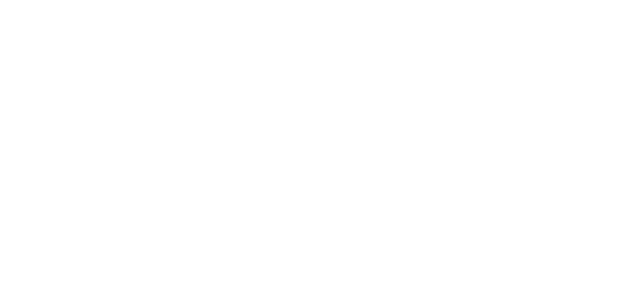
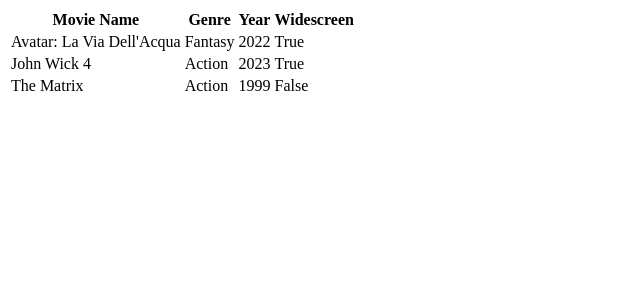
Before and after one commit to VincenzoRuggiero/php-oop-1, a PHP site: page / in a window 1280 px wide. Before the commit the part shown is empty. Shown: the top 300 px of the page, without its empty margins (0-640 px from the left). Run offline with PHP 8.4, Linux system fonts and the light colour scheme.

Commit message:
Print a table with defined classes

```diff
--- a/index.php
+++ b/index.php
@@ -1,3 +1,11 @@
+<?php
+    require_once __DIR__ . '/models/Movie.php';
+
+    $avatar2 = new Movie("Avatar: La Via Dell'Acqua", "Fantasy", 2022);
+    $johnWick4 = new Movie("John Wick 4", "Action", 2023);
+    $matrix = new Movie("The Matrix", "Action", 1999);
+?>
+
 <!DOCTYPE html>
 <html lang="en">
 <head>
@@ -7,6 +15,31 @@
     <title>PHP OOP-1</title>
 </head>
 <body>
-
+    <table>
+        <tr>
+            <th>Movie Name</th>
+            <th>Genre</th>
+            <th>Year</th>
+            <th>Widescreen</th>
+        </tr>
+        <tr>
+            <td><?php echo $avatar2->title  ?></td>
+            <td><?php echo $avatar2->genre  ?></td>
+            <td><?php echo $avatar2->year  ?></td>
+            <td><?php echo $avatar2->printFormat()  ?></td>
+        </tr>
+        <tr>
+            <td><?php echo $johnWick4->title  ?></td>
+            <td><?php echo $johnWick4->genre  ?></td>
+            <td><?php echo $johnWick4->year  ?></td>
+            <td><?php echo $johnWick4->printFormat() ?></td>
+        </tr>
+        <tr>
+            <td><?php echo $matrix->title  ?></td>
+            <td><?php echo $matrix->genre  ?></td>
+            <td><?php echo $matrix->year  ?></td>
+            <td><?php echo $matrix->printFormat() ?></td>
+        </tr>
+    </table>
 </body>
 </html>
--- a/models/Movie.php
+++ b/models/Movie.php
@@ -4,7 +4,7 @@
         public $title;
         public $genre;
         public $year;
-        public $format = "16:9";
+        public $isWidescreen = "True";
 
         public function __construct($title, $genre, $year)
         {
@@ -14,12 +14,12 @@
         }
 
         public function printFormat() {
-            return $this->format;
+            if($this->year < 2000){
+                return $this->isWidescreen = "False";
+            } else {
+                return $this->isWidescreen;
+            }
         }
     }
 
-
-$film1 = new Movie("Avatar", "Fantasy", 2023);
-$film2 = new Movie("Bullet Train", "Action", 2022);
-var_dump($film1, $film2);
 ?>
```
